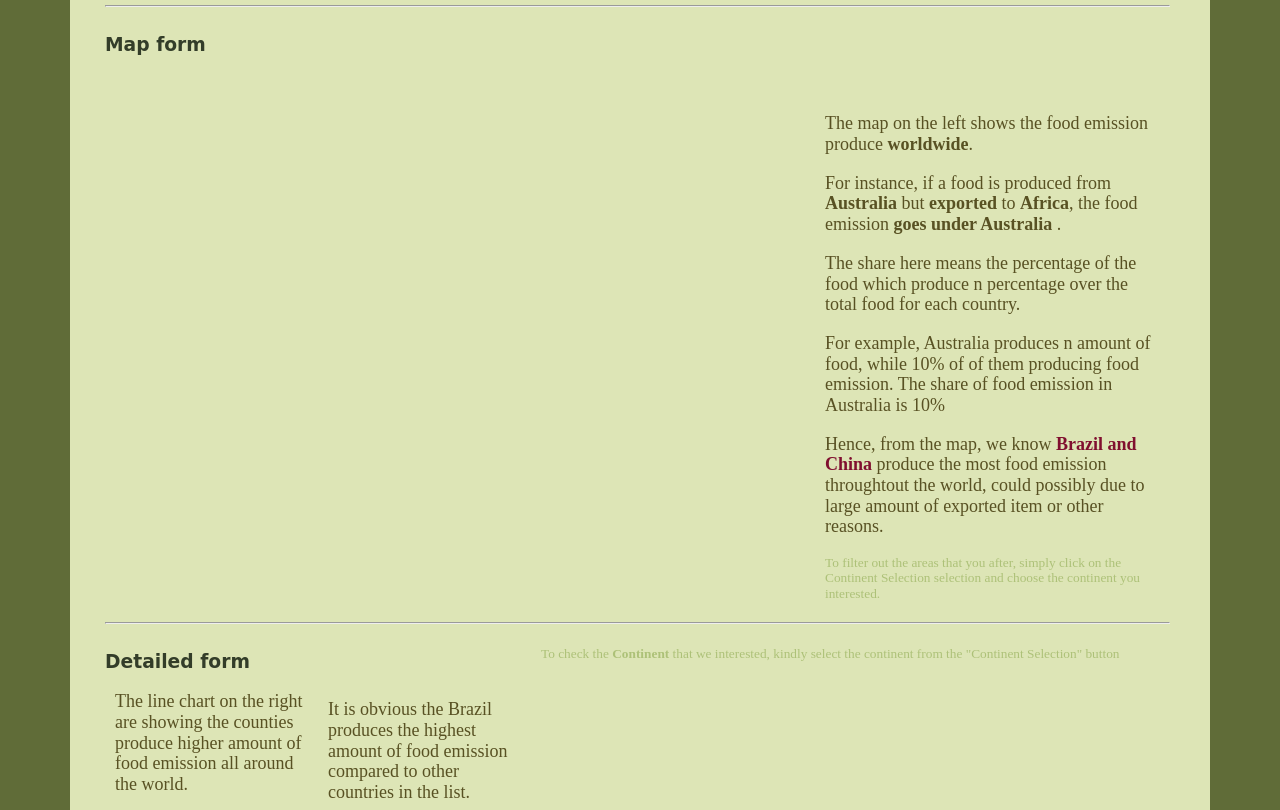
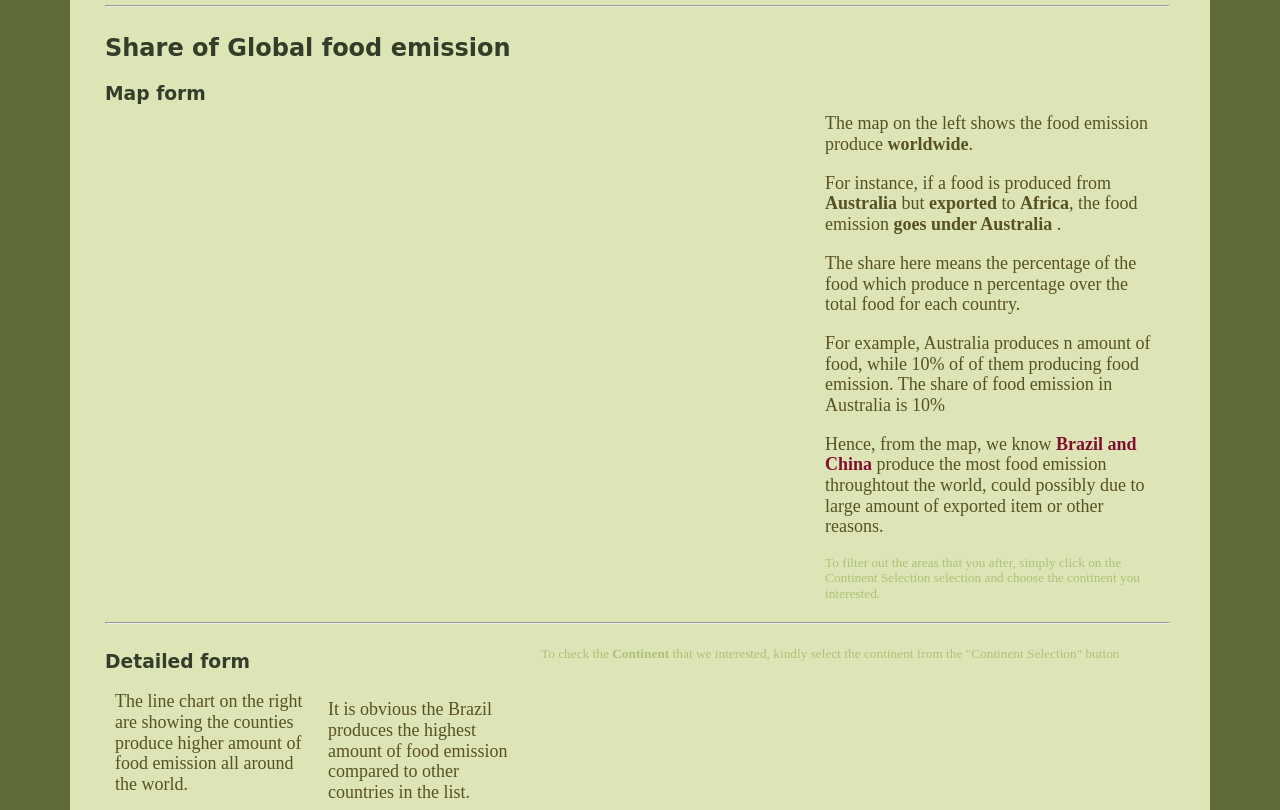
Before and after one commit to LesinTeohMonash/Data-Visualization-2, a plain HTML site: page index.html in a window 1280 px wide. Shown: the part 1145-1955 px from the top of the page. Drawn offline with nearby package versions, Linux system fonts and the light colour scheme; a script that the page names is missing; a web font is replaced by a local one.

Commit message:
update title for graph 3 and 4

```diff
--- a/index.html
+++ b/index.html
@@ -109,6 +109,7 @@
 
             <!-- third graph -->
             <div class="pure-u-2-3">
+                <h2>Share of Global food emission</h2>
                 <h3>Map form</h3>
                 <div id="MapChart"></div>
             </div>
```
